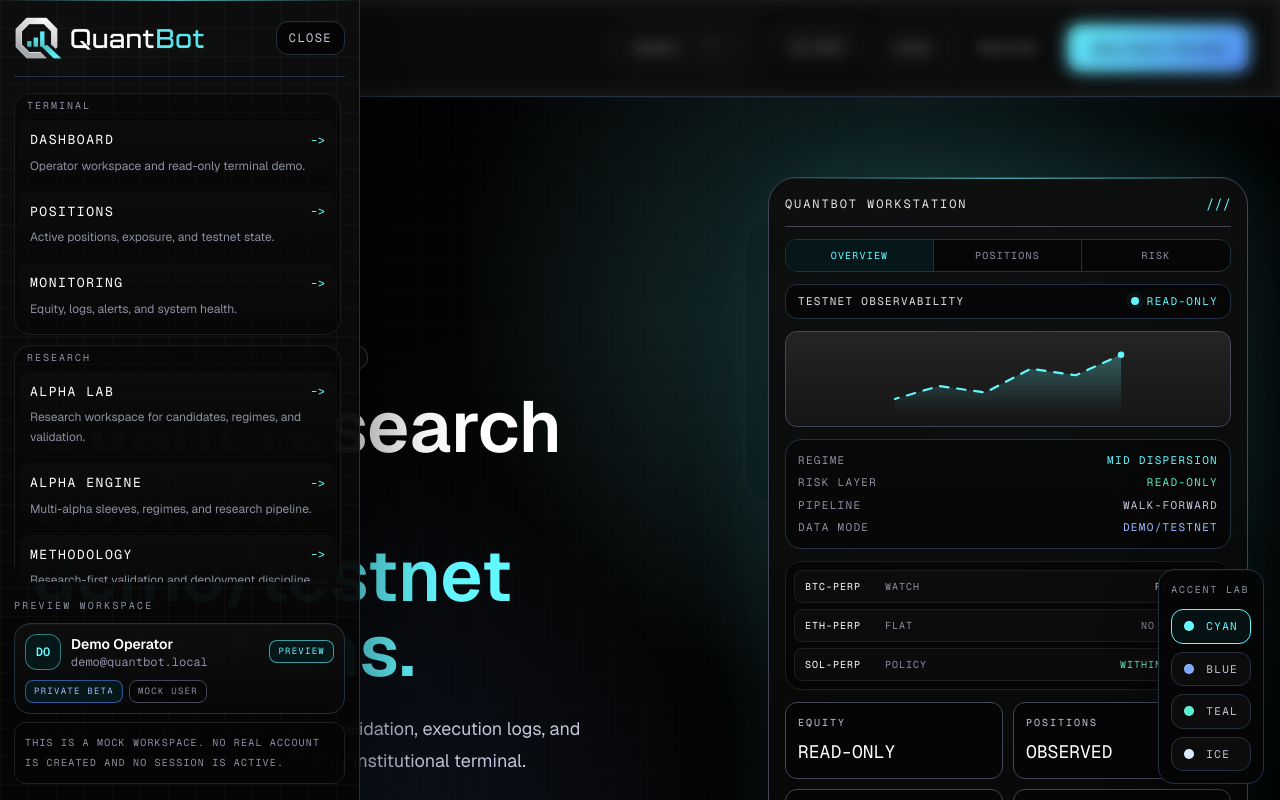
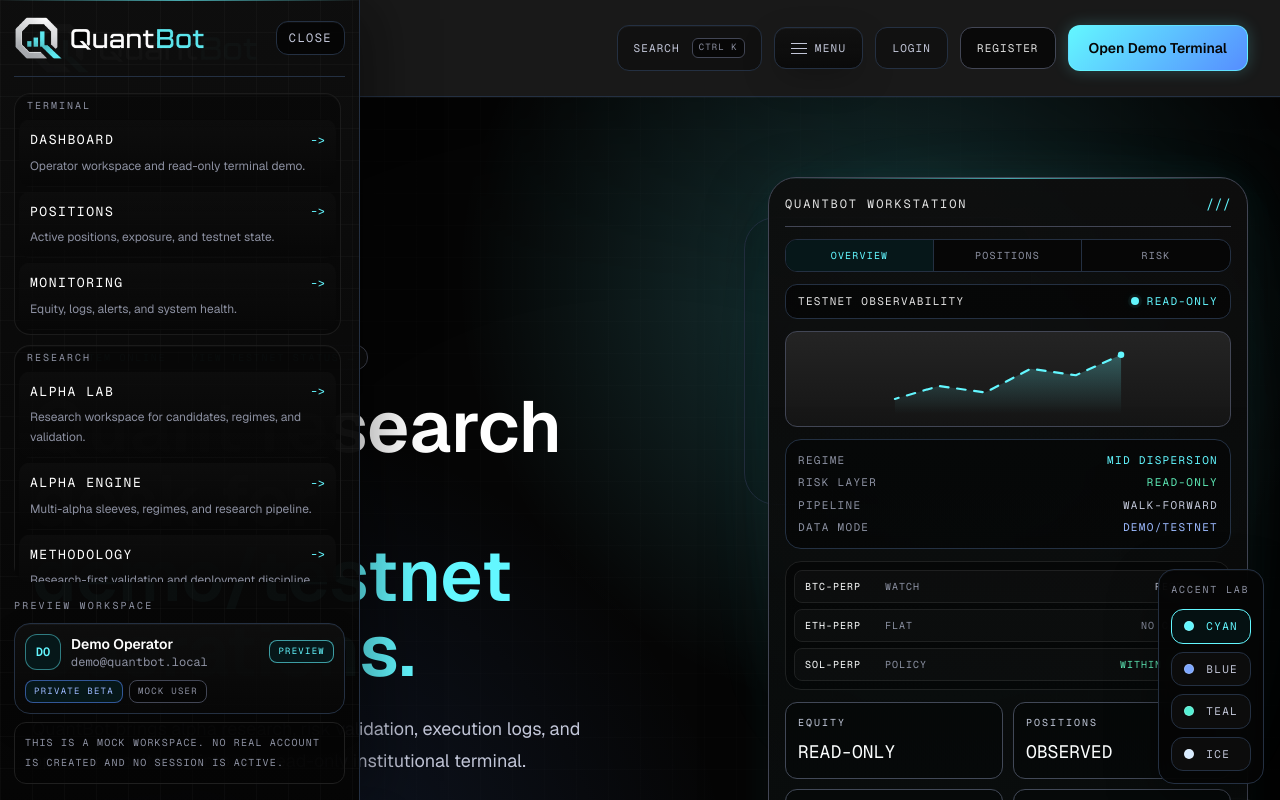
Before and after one commit to tomasgastaldi9-bit/landing-quant-page, a Next.js app: page / in a window 1280 px wide. Both pictures are taken after a click on the button "MENU". Shown: the top 800 px of the page. Built offline with nearby package versions, Linux system fonts and the light colour scheme; no server answers.

Commit message:
perf(ui): lighten motion and overlay rendering

```diff
--- a/app/globals.css
+++ b/app/globals.css
@@ -39,14 +39,12 @@
   0%,
   100% {
     opacity: 0.72;
-    box-shadow: 0 0 0 3px rgb(var(--accent-primary-rgb) / 0.08),
-      0 0 14px rgb(var(--accent-primary-rgb) / 0.2);
+    transform: scale(0.94);
   }
 
   50% {
     opacity: 1;
-    box-shadow: 0 0 0 5px rgb(var(--accent-primary-rgb) / 0.045),
-      0 0 22px rgb(var(--accent-primary-rgb) / 0.3);
+    transform: scale(1);
   }
 }
 
@@ -66,11 +64,11 @@
 }
 
 .terminal-scan::after {
-  animation: terminalScan 9s linear infinite;
+  animation: terminalScan 14s linear infinite;
   background: linear-gradient(
     180deg,
     transparent,
-    rgb(var(--accent-primary-rgb) / 0.055),
+    rgb(var(--accent-primary-rgb) / 0.038),
     transparent
   );
   content: "";
@@ -82,6 +80,8 @@
 
 .status-pulse {
   animation: statusPulse 3.8s ease-in-out infinite;
+  box-shadow: 0 0 0 3px rgb(var(--accent-primary-rgb) / 0.06),
+    0 0 14px rgb(var(--accent-primary-rgb) / 0.16);
 }
 
 .trace-draw {
@@ -91,13 +91,12 @@
 
 .reveal-on-scroll {
   opacity: 0;
+  backface-visibility: hidden;
   transform: translate3d(0, 10px, 0);
   transition:
     opacity 680ms cubic-bezier(0.16, 1, 0.3, 1),
-    transform 680ms cubic-bezier(0.16, 1, 0.3, 1),
-    border-color 260ms ease,
-    box-shadow 260ms ease;
-  transition-delay: var(--reveal-delay, 0ms), var(--reveal-delay, 0ms), 0ms, 0ms;
+    transform 680ms cubic-bezier(0.16, 1, 0.3, 1);
+  transition-delay: var(--reveal-delay, 0ms), var(--reveal-delay, 0ms);
   will-change: opacity, transform;
 }
 
--- a/components/credibility-section.tsx
+++ b/components/credibility-section.tsx
@@ -42,7 +42,7 @@
       id="credibility"
       className="relative overflow-hidden border-b border-[#243042] bg-[#050505] bg-[linear-gradient(rgba(255,255,255,0.03)_1px,transparent_1px),linear-gradient(90deg,rgba(255,255,255,0.03)_1px,transparent_1px)] bg-[size:32px_32px]"
     >
-      <div className="pointer-events-none absolute right-[6%] top-[18%] hidden h-72 w-72 rounded-full bg-[radial-gradient(circle,rgb(var(--accent-primary-rgb)/0.08),transparent_64%)] blur-2xl md:block" />
+      <div className="pointer-events-none absolute right-[6%] top-[18%] hidden h-72 w-72 rounded-full bg-[radial-gradient(circle,rgb(var(--accent-primary-rgb)/0.08),transparent_64%)] blur-xl md:block" />
       <div className="mx-auto max-w-7xl px-4 py-14 sm:px-8 lg:py-20">
         <div className="flex flex-col gap-4 sm:flex-row sm:items-end sm:justify-between">
           <div>
@@ -64,7 +64,7 @@
             <a
               key={member.name}
               href={member.href}
-              className="group relative overflow-hidden rounded-2xl border border-[#243042]/72 bg-[linear-gradient(180deg,rgba(14,14,14,0.88),rgba(5,5,5,0.74))] p-4 shadow-[inset_0_1px_0_rgba(255,255,255,0.035),0_18px_50px_rgba(0,0,0,0.2)] transition duration-300 hover:-translate-y-1 hover:border-[var(--accent-primary)]/50 hover:shadow-[inset_0_1px_0_rgb(var(--accent-primary-rgb)/0.07),0_24px_64px_rgba(0,0,0,0.26)] sm:p-5"
+              className="group relative overflow-hidden rounded-2xl border border-[#243042]/72 bg-[linear-gradient(180deg,rgba(14,14,14,0.88),rgba(5,5,5,0.74))] p-4 shadow-[inset_0_1px_0_rgba(255,255,255,0.035),0_18px_50px_rgba(0,0,0,0.2)] transition duration-300 hover:-translate-y-1 hover:border-[var(--accent-primary)]/50 hover:shadow-[inset_0_1px_0_rgb(var(--accent-primary-rgb)/0.07),0_18px_48px_rgba(0,0,0,0.24)] sm:p-5"
             >
               <div className="flex items-center gap-4">
                 <div
--- a/components/cta-section.tsx
+++ b/components/cta-section.tsx
@@ -35,7 +35,7 @@
           </a>
           <a
             href="/request-access"
-            className="rounded-xl border border-[#424655] bg-[#0a0a0a]/90 px-6 py-3.5 text-center text-sm font-semibold text-[#e2e2e2] shadow-[0_14px_34px_rgba(0,0,0,0.18)] backdrop-blur-sm transition duration-200 hover:-translate-y-px hover:border-[var(--accent-primary)] hover:text-[var(--accent-primary)]"
+            className="rounded-xl border border-[#424655] bg-[#0a0a0a]/90 px-6 py-3.5 text-center text-sm font-semibold text-[#e2e2e2] shadow-[0_14px_34px_rgba(0,0,0,0.18)] transition duration-200 hover:-translate-y-px hover:border-[var(--accent-primary)] hover:text-[var(--accent-primary)]"
           >
             Request Access
           </a>
--- a/components/hero-section.tsx
+++ b/components/hero-section.tsx
@@ -34,11 +34,11 @@
   return (
     <section
       id="platform"
-      className="terminal-scan relative overflow-hidden border-b border-[#243042] bg-[#050505] bg-[linear-gradient(rgba(255,255,255,0.035)_1px,transparent_1px),linear-gradient(90deg,rgba(255,255,255,0.035)_1px,transparent_1px)] bg-[size:32px_32px,32px_32px]"
+      className="relative overflow-hidden border-b border-[#243042] bg-[#050505] bg-[linear-gradient(rgba(255,255,255,0.035)_1px,transparent_1px),linear-gradient(90deg,rgba(255,255,255,0.035)_1px,transparent_1px)] bg-[size:32px_32px,32px_32px]"
     >
       <RevealController />
       <div className="absolute inset-0 bg-[radial-gradient(circle_at_18%_82%,rgb(var(--accent-secondary-rgb)/0.14),transparent_38%),radial-gradient(circle_at_70%_18%,rgb(var(--accent-primary-rgb)/0.22),transparent_36%),linear-gradient(90deg,rgba(5,5,5,0.95),rgba(5,5,5,0.72)_48%,rgba(5,5,5,0.94))]" />
-      <div className="ambient-drift absolute right-[8%] top-[12%] hidden h-80 w-80 rounded-full bg-[radial-gradient(circle,rgb(var(--accent-primary-rgb)/0.14),transparent_64%)] blur-2xl sm:block" />
+      <div className="ambient-drift absolute right-[8%] top-[12%] hidden h-72 w-72 rounded-full bg-[radial-gradient(circle,rgb(var(--accent-primary-rgb)/0.1),transparent_64%)] blur-xl sm:block" />
       <div className="absolute inset-0 bg-[radial-gradient(ellipse_at_center,transparent_42%,rgba(0,0,0,0.48)_100%)]" />
       <div className="absolute inset-x-0 bottom-0 h-32 bg-[linear-gradient(0deg,#050505,transparent)]" />
       <div className="relative mx-auto grid min-h-[640px] max-w-7xl grid-cols-1 items-center gap-10 px-4 py-14 sm:px-8 sm:py-16 lg:grid-cols-[1.02fr_0.98fr] lg:py-20">
@@ -82,10 +82,10 @@
         </div>
 
         <div className="relative mx-auto w-full max-w-[480px] lg:mr-0">
-          <div className="ambient-drift absolute -inset-10 hidden rounded-[3rem] bg-[radial-gradient(circle_at_54%_36%,rgb(var(--accent-primary-rgb)/0.14),transparent_62%)] blur-2xl lg:block" />
-          <div className="absolute -left-6 top-10 hidden h-72 w-72 rounded-[2rem] border border-[#243042] bg-[var(--accent-soft)]/20 blur-[1px] backdrop-blur-sm lg:block" />
+          <div className="ambient-drift absolute -inset-8 hidden rounded-[3rem] bg-[radial-gradient(circle_at_54%_36%,rgb(var(--accent-primary-rgb)/0.1),transparent_62%)] blur-xl lg:block" />
+          <div className="absolute -left-6 top-10 hidden h-72 w-72 rounded-[2rem] border border-[#243042] bg-[var(--accent-soft)]/18 lg:block" />
           <div className="absolute -right-6 bottom-8 hidden h-48 w-48 rounded-[2rem] border border-[#1f1f1f] bg-[#050505]/54 lg:block" />
-          <div className="terminal-scan relative overflow-hidden rounded-[28px] border border-[#424655] bg-[linear-gradient(180deg,rgba(14,14,14,0.94),rgba(7,7,7,0.9))] p-3 shadow-[0_28px_90px_rgba(0,0,0,0.42),0_0_72px_rgb(var(--accent-primary-rgb)/0.08)] backdrop-blur-sm transition duration-300 hover:border-[var(--accent-primary)]/45 hover:shadow-[0_32px_100px_rgba(0,0,0,0.46),0_0_86px_rgb(var(--accent-primary-rgb)/0.12)] sm:p-4">
+          <div className="terminal-scan relative overflow-hidden rounded-[28px] border border-[#424655] bg-[linear-gradient(180deg,rgba(14,14,14,0.94),rgba(7,7,7,0.9))] p-3 shadow-[0_22px_64px_rgba(0,0,0,0.36),0_0_42px_rgb(var(--accent-primary-rgb)/0.055)] transition duration-200 hover:border-[var(--accent-primary)]/45 hover:shadow-[0_24px_70px_rgba(0,0,0,0.38),0_0_48px_rgb(var(--accent-primary-rgb)/0.08)] sm:p-4">
             <div className="pointer-events-none absolute inset-x-0 top-0 h-px bg-[linear-gradient(90deg,transparent,rgb(var(--accent-primary-rgb)/0.65),transparent)]" />
             <div className="flex items-center justify-between border-b border-[#424655] pb-3">
               <span className="font-mono text-xs uppercase tracking-[0.16em] text-[#e2e2e2]">
--- a/components/metrics-section.tsx
+++ b/components/metrics-section.tsx
@@ -187,7 +187,7 @@
             <Link
               key={metric.label}
               href={metric.href}
-              className="group relative overflow-hidden rounded-2xl border border-[#243042]/75 bg-[linear-gradient(180deg,rgba(255,255,255,0.045),rgba(255,255,255,0.018)_42%,rgba(5,5,5,0.72))] p-4 shadow-[inset_0_1px_0_rgba(255,255,255,0.045),0_18px_50px_rgba(0,0,0,0.22)] backdrop-blur-sm transition duration-300 hover:-translate-y-1 hover:border-[var(--accent-primary)]/50 hover:shadow-[inset_0_1px_0_rgb(var(--accent-primary-rgb)/0.08),0_24px_70px_rgba(0,0,0,0.3),0_0_36px_rgb(var(--accent-primary-rgb)/0.06)] sm:p-5"
+              className="group relative overflow-hidden rounded-2xl border border-[#243042]/75 bg-[linear-gradient(180deg,rgba(255,255,255,0.045),rgba(255,255,255,0.018)_42%,rgba(5,5,5,0.72))] p-4 shadow-[inset_0_1px_0_rgba(255,255,255,0.045),0_18px_50px_rgba(0,0,0,0.22)] transition duration-300 hover:-translate-y-1 hover:border-[var(--accent-primary)]/50 hover:shadow-[inset_0_1px_0_rgb(var(--accent-primary-rgb)/0.08),0_18px_48px_rgba(0,0,0,0.24)] sm:p-5"
             >
               <div className="absolute inset-x-5 top-0 h-px bg-[linear-gradient(90deg,transparent,rgb(var(--accent-primary-rgb)/0.42),transparent)] opacity-60 transition-opacity group-hover:opacity-100" />
               <div className="font-mono text-[11px] uppercase tracking-[0.18em] text-[#c2c6d8]">
@@ -221,7 +221,7 @@
               <Link
                 key={item.title}
                 href={item.href}
-                className={`group relative min-h-[200px] overflow-hidden rounded-2xl border border-[#243042]/70 bg-[radial-gradient(circle_at_18%_0%,rgb(var(--accent-primary-rgb)/0.08),transparent_30%),linear-gradient(180deg,rgba(255,255,255,0.04),rgba(5,5,5,0.74))] p-4 shadow-[inset_0_1px_0_rgba(255,255,255,0.04),0_18px_55px_rgba(0,0,0,0.2)] backdrop-blur-sm transition duration-300 hover:-translate-y-1 hover:border-[var(--accent-primary)]/50 hover:shadow-[inset_0_1px_0_rgb(var(--accent-primary-rgb)/0.07),0_24px_70px_rgba(0,0,0,0.3),0_0_36px_rgb(var(--accent-primary-rgb)/0.055)] sm:p-5 ${
+                className={`group relative min-h-[200px] overflow-hidden rounded-2xl border border-[#243042]/70 bg-[radial-gradient(circle_at_18%_0%,rgb(var(--accent-primary-rgb)/0.08),transparent_30%),linear-gradient(180deg,rgba(255,255,255,0.04),rgba(5,5,5,0.74))] p-4 shadow-[inset_0_1px_0_rgba(255,255,255,0.04),0_18px_55px_rgba(0,0,0,0.2)] transition duration-300 hover:-translate-y-1 hover:border-[var(--accent-primary)]/50 hover:shadow-[inset_0_1px_0_rgb(var(--accent-primary-rgb)/0.07),0_18px_48px_rgba(0,0,0,0.24)] sm:p-5 ${
                   item.wide ? "lg:col-span-2" : ""
                 }`}
               >
@@ -295,7 +295,7 @@
           </div>
         </div>
 
-        <div className="mt-14 rounded-[32px] border border-[#243042]/80 bg-[radial-gradient(circle_at_82%_16%,rgb(var(--accent-primary-rgb)/0.11),transparent_34%),linear-gradient(180deg,rgba(14,14,14,0.92),rgba(5,5,5,0.82))] p-4 shadow-[inset_0_1px_0_rgba(255,255,255,0.04),0_28px_90px_rgba(0,0,0,0.28)] sm:mt-20 sm:p-5 lg:p-6">
+        <div className="mt-14 rounded-[32px] border border-[#243042]/80 bg-[radial-gradient(circle_at_82%_16%,rgb(var(--accent-primary-rgb)/0.11),transparent_34%),linear-gradient(180deg,rgba(14,14,14,0.92),rgba(5,5,5,0.82))] p-4 shadow-[inset_0_1px_0_rgba(255,255,255,0.04),0_22px_64px_rgba(0,0,0,0.24)] sm:mt-20 sm:p-5 lg:p-6">
           <div className="grid gap-6 lg:grid-cols-[0.95fr_1.05fr] lg:items-center">
             <div>
               <div className="font-mono text-[10px] uppercase tracking-[0.22em] text-[var(--accent-primary)]">
--- a/components/navbar.tsx
+++ b/components/navbar.tsx
@@ -121,7 +121,7 @@
   }
 
   return (
-    <header className="sticky top-0 z-50 border-b border-[#243042] bg-[#0b0b0b]/90 shadow-[0_1px_0_rgba(255,255,255,0.03)] backdrop-blur-xl">
+    <header className="sticky top-0 z-50 border-b border-[#243042] bg-[#0b0b0b]/94 shadow-[0_1px_0_rgba(255,255,255,0.03)] backdrop-blur-md">
       <div className="mx-auto flex h-[88px] max-w-7xl items-center justify-between gap-3 px-3 sm:h-24 sm:px-8">
         <Link className="min-w-0" href="/" aria-label="QuantBot home">
           <BrandMark />
@@ -178,7 +178,7 @@
           <button
             type="button"
             aria-label="Close navigation overlay"
-            className="absolute inset-0 cursor-default bg-[radial-gradient(circle_at_12%_18%,rgb(var(--accent-primary-rgb)/0.08),transparent_28%),rgba(0,0,0,0.78)] backdrop-blur-sm transition-opacity duration-200"
+            className="absolute inset-0 cursor-default bg-[radial-gradient(circle_at_12%_18%,rgb(var(--accent-primary-rgb)/0.06),transparent_28%),rgba(0,0,0,0.82)] transition-opacity duration-200"
             onClick={closeMenu}
           />
           <aside
@@ -186,7 +186,7 @@
             aria-label="Primary navigation"
             role="dialog"
             aria-modal="true"
-            className="absolute left-0 top-0 flex h-dvh w-[min(92vw,360px)] animate-[drawerIn_180ms_ease-out] flex-col overflow-hidden border-r border-[#243042] bg-[linear-gradient(rgba(255,255,255,0.028)_1px,transparent_1px),linear-gradient(90deg,rgba(255,255,255,0.028)_1px,transparent_1px),linear-gradient(180deg,rgba(14,14,14,0.98),rgba(5,5,5,0.96))] bg-[size:28px_28px,28px_28px,auto] p-3 shadow-[24px_0_72px_rgba(0,0,0,0.42)] sm:w-[360px] sm:px-3.5 sm:py-4"
+            className="absolute left-0 top-0 flex h-dvh w-[min(92vw,360px)] animate-[drawerIn_180ms_ease-out] flex-col overflow-hidden border-r border-[#243042] bg-[linear-gradient(rgba(255,255,255,0.024)_1px,transparent_1px),linear-gradient(90deg,rgba(255,255,255,0.024)_1px,transparent_1px),linear-gradient(180deg,rgba(14,14,14,0.98),rgba(5,5,5,0.97))] bg-[size:32px_32px,32px_32px,auto] p-3 shadow-[18px_0_54px_rgba(0,0,0,0.36)] will-change-transform sm:w-[360px] sm:px-3.5 sm:py-4"
           >
             <div className="pointer-events-none absolute inset-x-0 top-0 h-px bg-[linear-gradient(90deg,transparent,rgb(var(--accent-primary-rgb)/0.65),transparent)]" />
             <div className="flex items-center justify-between gap-3 border-b border-[#243042] pb-4">
```
